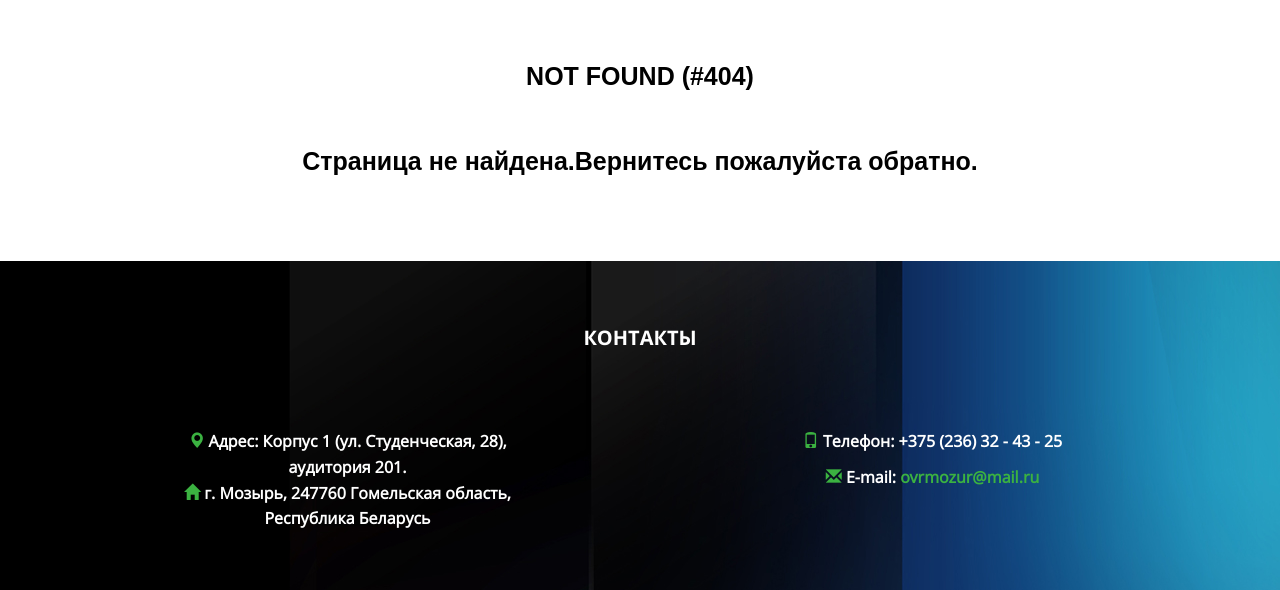
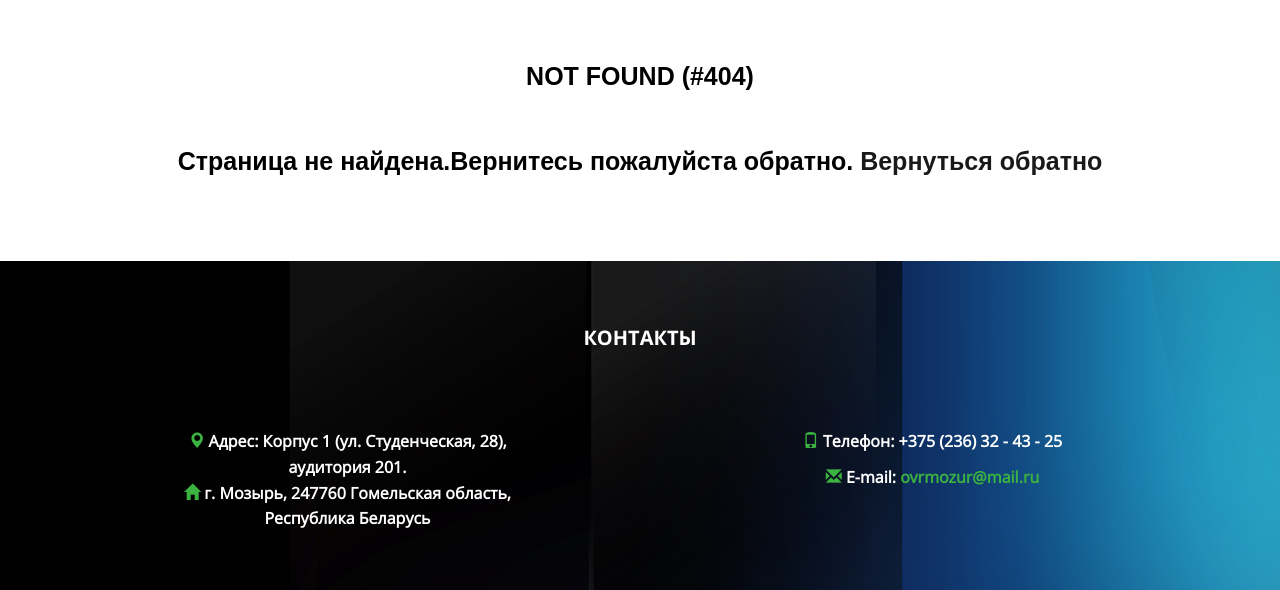
Before and after one commit to VadimRocket/ideolog, a PHP site: page /index.php?view=404 in a window 1280 px wide. Shown: the part 285-875 px from the top of the page. Run offline with PHP 8.4, Linux system fonts and the light colour scheme.

Commit message:
Update 404.php

```diff
--- a/404.php
+++ b/404.php
@@ -3,7 +3,8 @@
             <div>
                 <div>
 					<h3  class="tlt p_404"><span class="tlt">Not Found (#404)   </span> </h3>
-                     <p class="tlt p_404">Страница не найдена.Вернитесь пожалуйста обратно.</p>
+                     <p class="tlt p_404">Страница не найдена.Вернитесь пожалуйста обратно.<a href="javascript: history.go(-1)">
+                Вернуться обратно </a></p>
                 </div>
             </div>
 
```
